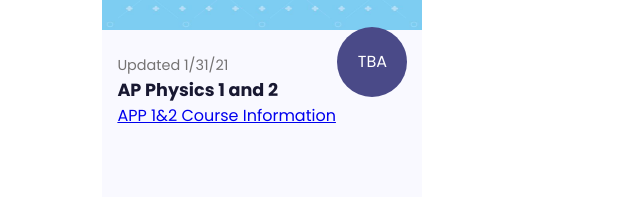
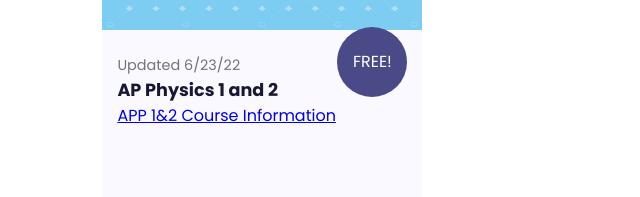
Before and after one commit to excelphysicsprep/Excel-Physics-Website, a plain HTML site: page course.html in a window 1280 px wide. Shown: the part 963-1160 px from the top of the page, 0-640 px from the left. Drawn offline with nearby package versions, Linux system fonts and the light colour scheme.

Commit message:
updated cost description

```diff
--- a/course.html
+++ b/course.html
@@ -44,12 +44,12 @@
             <div class="courses">
                 <img src="images/physics_textbook.jpeg" alt="">
                 <div class="details">
-                    <span>Updated 1/31/21</span>
+                    <span>Updated 6/23/22</span>
                     <h6>AP Physics 1 and 2</h6>
                     <a href="course-inner2.html">APP 1&2 Course Information</a>
                 </div>
                 <div class="cost">
-                    TBA
+                    FREE!
                 </div>
             </div>
         </div>
```
